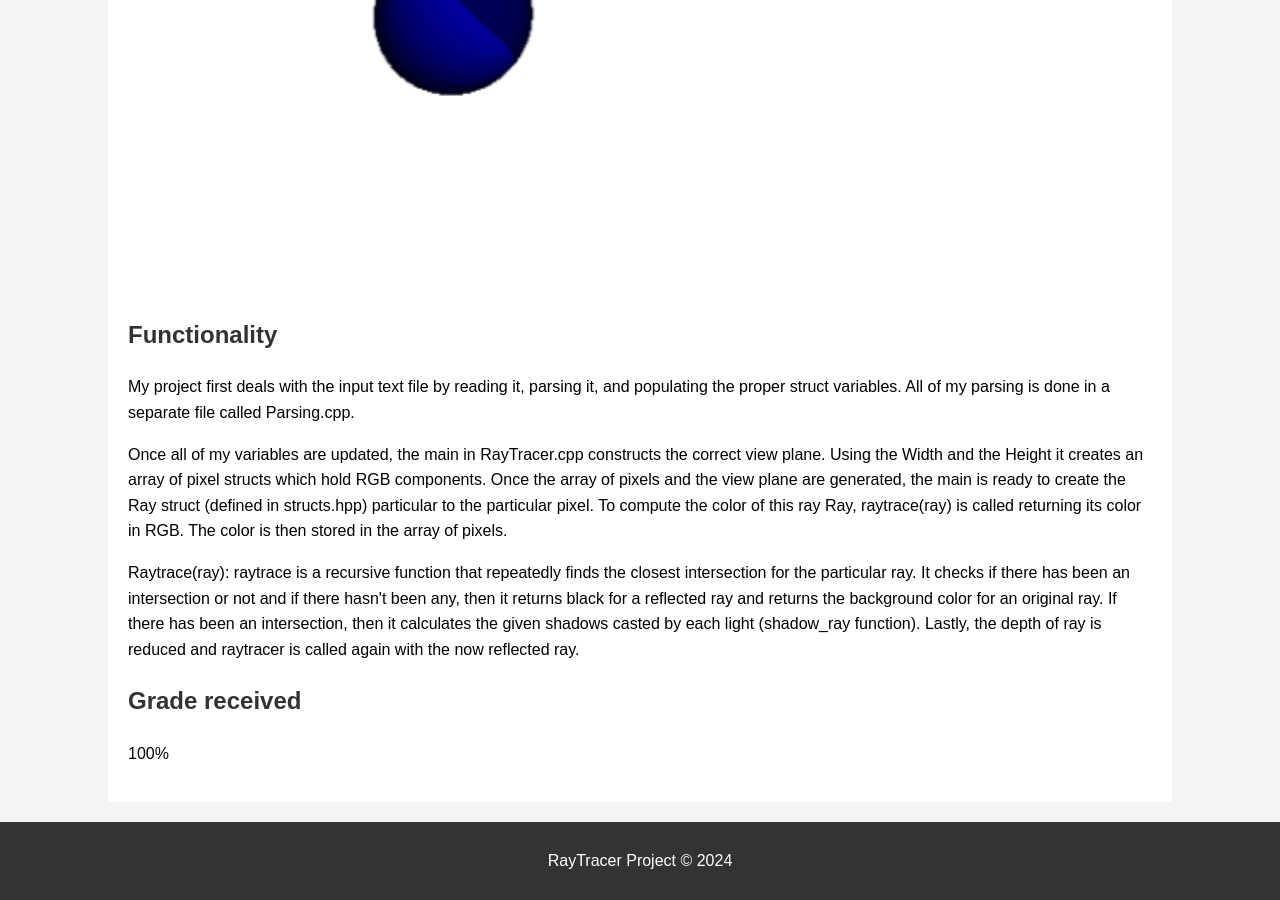
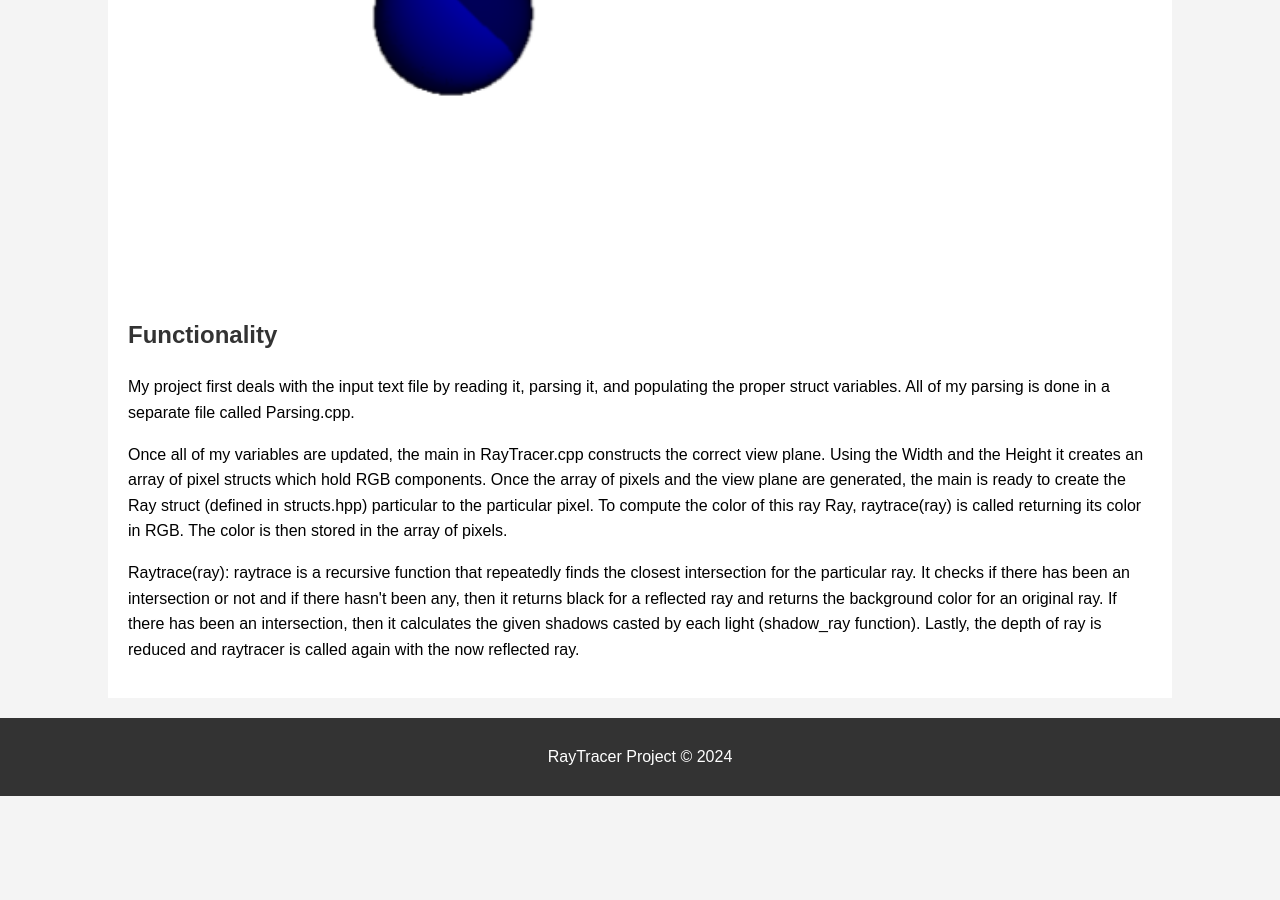
Before and after one commit to nslaba/nslaba.github.io, a Jekyll site: the page projects/Raytracer/Raytracer.html, which Jekyll copies as it is, in a window 1280 px wide and 900 px high, scrolled down 4230 px. Built offline with Jekyll 4.4.1, drawn with Linux system fonts in a browser that asks for light colours; after the commit the page ends 5026 px from its top, so only the background shows below that.

Commit message:
small adjustments to html pages

```diff
--- a/projects/Arduino/Arduino.html
+++ b/projects/Arduino/Arduino.html
@@ -76,13 +76,13 @@
             <div id="branding">
                 <h1>Arduino and Electronics Projects</h1>
             </div>
-            <nav>
+            <!-- <nav>
                 <ul>
                     <li><a href="index.html">Home</a></li>
                     <li><a href="Arduino.html">Arduino</a></li>
                     <li><a href="RayTracer.html">RayTracer</a></li>
                 </ul>
-            </nav>
+            </nav> -->
         </div>
     </header>
 
--- a/projects/Raytracer/Raytracer.html
+++ b/projects/Raytracer/Raytracer.html
@@ -126,10 +126,7 @@
             <p>Raytrace(ray): raytrace is a recursive function that repeatedly finds the closest intersection for the particular ray. It checks if there has been an intersection or not and if there hasn't been any, then it returns black for a reflected ray and returns the background color for an original ray. If there has been an intersection, then it calculates the given shadows casted by each light (shadow_ray function). Lastly, the depth of ray is reduced and raytracer is called again with the now reflected ray.</p>
         </section>
 
-        <section id="grade">
-            <h2>Grade received</h2>
-            <p>100%</p>
-        </section>
+
     </div>
 
     <footer>
```
